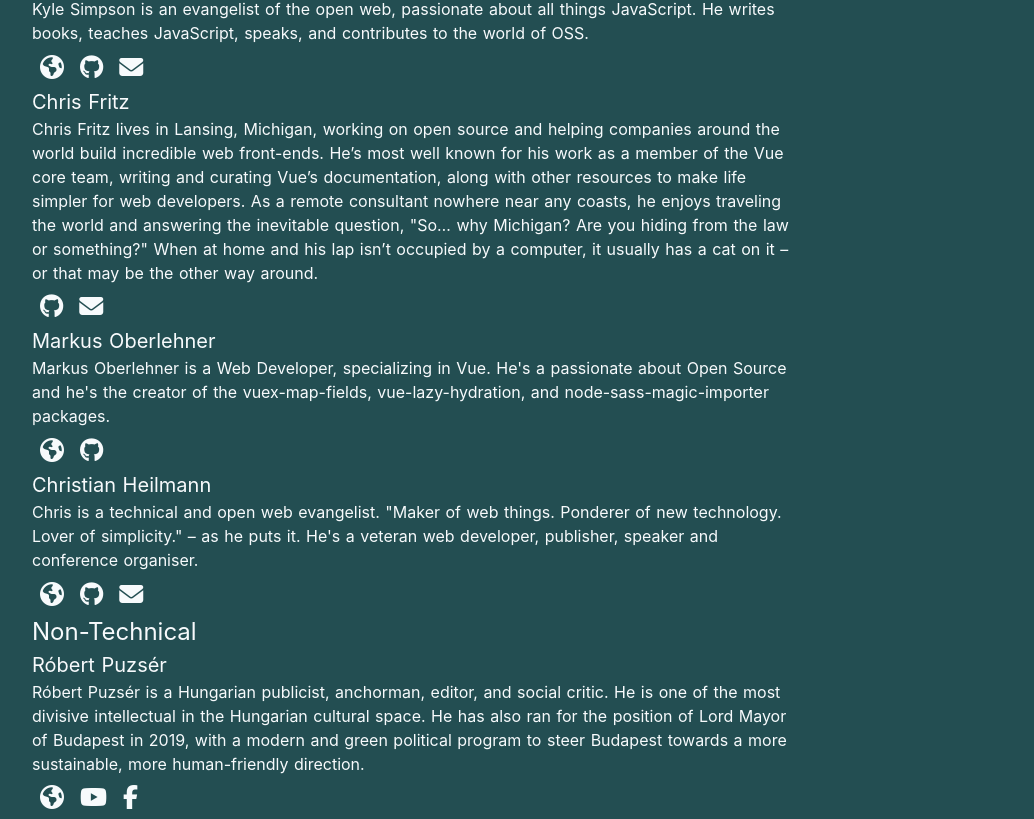
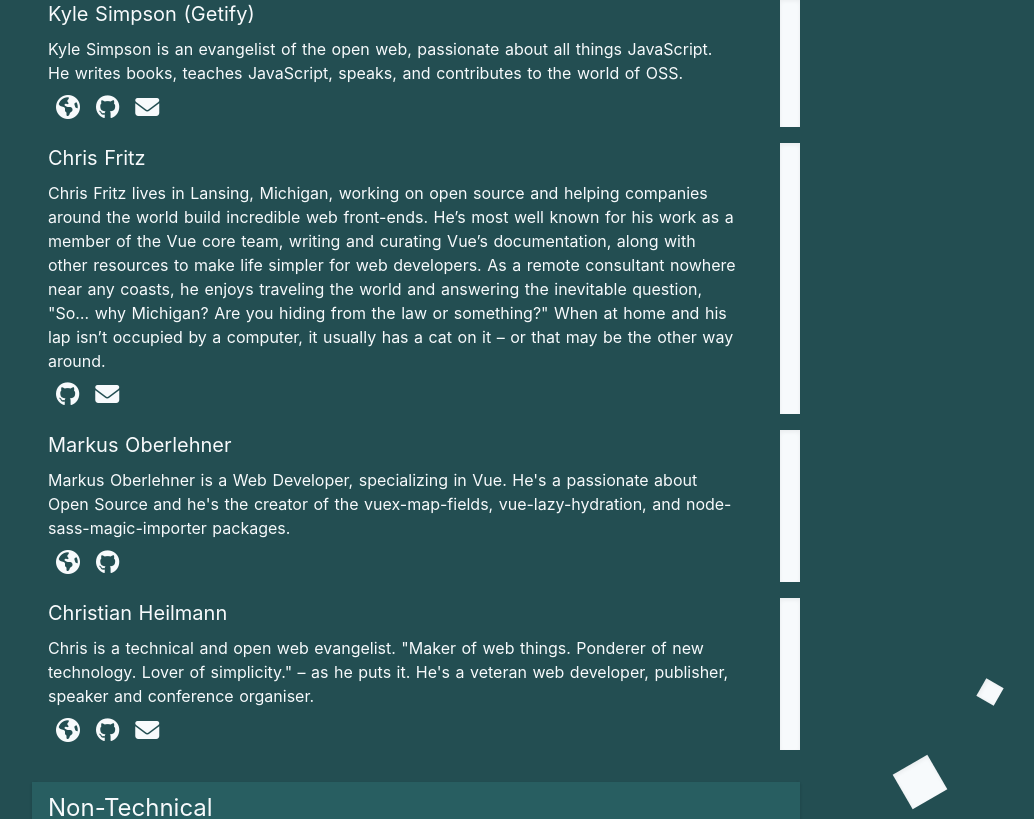
Before and after one commit to elasticmind/homepage, a Nuxt app: page / in a window 1280 px wide. Shown: the part 3201-4020 px from the top of the page, without its empty margins (224-1258 px from the left). Built offline with nearby package versions, Linux system fonts and the light colour scheme.

Commit message:
Refactor People component

```diff
--- /dev/null
+++ b/components/BasePerson.vue
@@ -0,0 +1,31 @@
+<template>
+  <section>
+    <header>
+      <h2 class="text-xl mb-2">
+        <slot name="header" />
+      </h2>
+    </header>
+    <article>
+      <slot name="description" />
+    </article>
+    <person-contacts :contacts="contacts" />
+  </section>
+</template>
+
+<script>
+import PersonContacts from '@/components/PersonContacts'
+
+export default {
+  components: {
+    PersonContacts
+  },
+  props: {
+    contacts: {
+      type: Array,
+      default: () => []
+    }
+  }
+}
+</script>
+
+<style></style>
--- a/components/People.vue
+++ b/components/People.vue
@@ -6,299 +6,182 @@
     <template slot="content">
       <section>
         <header>
-          <h1 class="text-2xl">
+          <h1 class="header">
             Technical
           </h1>
         </header>
         <ul class="text-base">
-          <li>
-            <header>
-              <h2 class="text-xl">
+          <li class="person">
+            <base-person
+              :contacts="[
+                { url: 'https://getify.com/', iconClass: 'fa-globe' },
+                { url: 'https://github.com/getify', iconClass: 'fa-github' },
+                { url: 'mail:getify@gmail.com', iconClass: 'fa-envelope' }
+              ]"
+            >
+              <template slot="header">
                 Kyle Simpson (Getify)
-              </h2>
-            </header>
-            <article>
+              </template>
+              <template slot="description">
                 <p>
-                Kyle Simpson is an evangelist of the open web, passionate about
-                all things JavaScript. He writes books, teaches JavaScript,
-                speaks, and contributes to the world of OSS.
+                  Kyle Simpson is an evangelist of the open web, passionate
+                  about all things JavaScript. He writes books, teaches
+                  JavaScript, speaks, and contributes to the world of OSS.
                 </p>
-            </article>
-            <ul class="flex">
-              <li class="m-2">
-                <a href="https://getify.com/">
-                  <div class="w-full h-full rounded-full">
-                    <i
-                      class="fa fa-globe m-auto text-2xl align-middle"
-                      aria-hidden="true"
+              </template>
+            </base-person>
+          </li>
+          <li class="person">
+            <base-person
+              :contacts="[
+                {
+                  url: 'https://github.com/chrisvfritz',
+                  iconClass: 'fa-github'
+                },
+                { url: 'mail:chrisvfritz@gmail.com', iconClass: 'fa-envelope' }
+              ]"
             >
-                    </i>
-                  </div>
-                </a>
-              </li>
-              <li class="m-2">
-                <a href="https://github.com/getify">
-                  <div class="w-full h-full rounded-full">
-                    <i
-                      class="fa fa-github m-auto text-2xl align-middle"
-                      aria-hidden="true"
-                    >
-                    </i>
-                  </div>
-                </a>
-              </li>
-              <li class="m-2">
-                <a href="mail:getify@gmail.com">
-                  <div class="w-full h-full rounded-full">
-                    <i
-                      class="fa fa-envelope m-auto text-2xl align-middle"
-                      aria-hidden="true"
-                    >
-                    </i>
-                  </div>
-                </a>
-              </li>
-            </ul>
-          </li>
-          <li>
-            <header>
-              <h2 class="text-xl">
+              <template slot="header">
                 Chris Fritz
-              </h2>
-            </header>
-            <article>
+              </template>
+              <template slot="description">
                 <p>
                   Chris Fritz lives in Lansing, Michigan, working on open source
                   and helping companies around the world build incredible web
-                front-ends. He’s most well known for his work as a member of the
-                Vue core team, writing and curating Vue’s documentation, along
-                with other resources to make life simpler for web developers. As
-                a remote consultant nowhere near any coasts, he enjoys traveling
-                the world and answering the inevitable question, "So… why
-                Michigan? Are you hiding from the law or something?" When at
-                home and his lap isn’t occupied by a computer, it usually has a
-                cat on it &ndash; or that may be the other way around.
+                  front-ends. He’s most well known for his work as a member of
+                  the Vue core team, writing and curating Vue’s documentation,
+                  along with other resources to make life simpler for web
+                  developers. As a remote consultant nowhere near any coasts, he
+                  enjoys traveling the world and answering the inevitable
+                  question, "So… why Michigan? Are you hiding from the law or
+                  something?" When at home and his lap isn’t occupied by a
+                  computer, it usually has a cat on it &ndash; or that may be
+                  the other way around.
                 </p>
-            </article>
-            <ul class="flex">
-              <li class="m-2">
-                <a href="https://github.com/chrisvfritz">
-                  <div class="w-full h-full rounded-full">
-                    <i
-                      class="fa fa-github m-auto text-2xl align-middle"
-                      aria-hidden="true"
+              </template>
+            </base-person>
+          </li>
+          <li class="person">
+            <base-person
+              :contacts="[
+                {
+                  url: 'https://markus.oberlehner.net/',
+                  iconClass: 'fa-globe'
+                },
+                {
+                  url: 'https://github.com/maoberlehner',
+                  iconClass: 'fa-github'
+                }
+              ]"
             >
-                    </i>
-                  </div>
-                </a>
-              </li>
-              <li class="m-2">
-                <a href="mail:chrisvfritz@gmail.com">
-                  <div class="w-full h-full rounded-full">
-                    <i
-                      class="fa fa-envelope m-auto text-2xl align-middle"
-                      aria-hidden="true"
-                    >
-                    </i>
-                  </div>
-                </a>
-              </li>
-            </ul>
-          </li>
-          <li>
-            <header>
-              <h2 class="text-xl">
+              <template slot="header">
                 Markus Oberlehner
-              </h2>
-            </header>
-            <article>
+              </template>
+              <template slot="description">
                 <p>
-                Markus Oberlehner is a Web Developer, specializing in Vue. He's
-                a passionate about Open Source and he's the creator of the
-                vuex-map-fields, vue-lazy-hydration, and
+                  Markus Oberlehner is a Web Developer, specializing in Vue.
+                  He's a passionate about Open Source and he's the creator of
+                  the vuex-map-fields, vue-lazy-hydration, and
                   node-sass-magic-importer packages.
                 </p>
-            </article>
-            <ul class="flex">
-              <li class="m-2">
-                <a href="https://markus.oberlehner.net/">
-                  <div class="w-full h-full rounded-full">
-                    <i
-                      class="fa fa-globe m-auto text-2xl align-middle"
-                      aria-hidden="true"
+              </template>
+            </base-person>
+          </li>
+          <li class="person">
+            <base-person
+              :contacts="[
+                {
+                  url: 'https://christianheilmann.com/',
+                  iconClass: 'fa-globe'
+                },
+                { url: 'http://github.com/codepo8', iconClass: 'fa-github' },
+                {
+                  url: 'mail:chris@christianheilmann.com',
+                  iconClass: 'fa-envelope'
+                }
+              ]"
             >
-                    </i>
-                  </div>
-                </a>
-              </li>
-              <li class="m-2">
-                <a href="https://github.com/maoberlehner">
-                  <div class="w-full h-full rounded-full">
-                    <i
-                      class="fa fa-github m-auto text-2xl align-middle"
-                      aria-hidden="true"
-                    >
-                    </i>
-                  </div>
-                </a>
-              </li>
-            </ul>
-          </li>
-          <li>
-            <header>
-              <h2 class="text-xl">
+              <template slot="header">
                 Christian Heilmann
-              </h2>
-            </header>
-            <article>
+              </template>
+              <template slot="description">
                 <p>
                   Chris is a technical and open web evangelist. "Maker of web
                   things. Ponderer of new technology. Lover of simplicity."
-                &ndash; as he puts it. He's a veteran web developer, publisher,
-                speaker and conference organiser.
+                  &ndash; as he puts it. He's a veteran web developer,
+                  publisher, speaker and conference organiser.
                 </p>
-            </article>
-            <ul class="flex">
-              <li class="m-2">
-                <a href="https://christianheilmann.com/">
-                  <div class="w-full h-full rounded-full">
-                    <i
-                      class="fa fa-globe m-auto text-2xl align-middle"
-                      aria-hidden="true"
-                    >
-                    </i>
-                  </div>
-                </a>
-              </li>
-              <li class="m-2">
-                <a href="http://github.com/codepo8">
-                  <div class="w-full h-full rounded-full">
-                    <i
-                      class="fa fa-github m-auto text-2xl align-middle"
-                      aria-hidden="true"
-                    >
-                    </i>
-                  </div>
-                </a>
-              </li>
-              <li class="m-2">
-                <a href="mail:chris@christianheilmann.com">
-                  <div class="w-full h-full rounded-full">
-                    <i
-                      class="fa fa-envelope m-auto text-2xl align-middle"
-                      aria-hidden="true"
-                    >
-                    </i>
-                  </div>
-                </a>
-              </li>
-            </ul>
+              </template>
+            </base-person>
           </li>
         </ul>
       </section>
-      <section>
+      <section class="mt-8">
         <header>
-          <h1>
+          <h1 class="header">
             Non-Technical
           </h1>
         </header>
-        <ul>
-          <li>
-            <header>
-              <h2 class="text-xl">
+        <ul class="text-base">
+          <li class="person">
+            <base-person
+              :contacts="[
+                { url: 'http://puzser.hu/', iconClass: 'fa-globe' },
+                {
+                  url:
+                    'https://www.youtube.com/channel/UC7ivXUYaRoZb5WDLKksETUA',
+                  iconClass: 'fa-youtube'
+                },
+                {
+                  url: 'https://www.facebook.com/Robert.Puzser',
+                  iconClass: 'fa-facebook'
+                }
+              ]"
+            >
+              <template slot="header">
                 Róbert Puzsér
-              </h2>
-            </header>
-            <article>
+              </template>
+              <template slot="description">
                 <p>
                   Róbert Puzsér is a Hungarian publicist, anchorman, editor, and
                   social critic. He is one of the most divisive intellectual in
                   the Hungarian cultural space. He has also ran for the position
                   of Lord Mayor of Budapest in 2019, with a modern and green
-                political program to steer Budapest towards a more sustainable,
-                more human-friendly direction.
+                  political program to steer Budapest towards a more
+                  sustainable, more human-friendly direction.
                 </p>
-            </article>
-            <ul class="flex">
-              <li class="m-2">
-                <a href="http://puzser.hu/">
-                  <div class="w-full h-full rounded-full">
-                    <i
-                      class="fa fa-globe m-auto text-2xl align-middle"
-                      aria-hidden="true"
+              </template>
+            </base-person>
+          </li>
+          <li class="person">
+            <base-person
+              :contacts="[
+                {
+                  url: 'https://www.jordanbpeterson.com/',
+                  iconClass: 'fa-globe'
+                },
+                {
+                  url: 'https://www.youtube.com/user/JordanPetersonVideos',
+                  iconClass: 'fa-youtube'
+                }
+              ]"
             >
-                    </i>
-                  </div>
-                </a>
-              </li>
-              <li class="m-2">
-                <a
-                  href="https://www.youtube.com/channel/UC7ivXUYaRoZb5WDLKksETUA"
-                >
-                  <div class="w-full h-full rounded-full">
-                    <i
-                      class="fa fa-youtube m-auto text-2xl align-middle"
-                      aria-hidden="true"
-                    >
-                    </i>
-                  </div>
-                </a>
-              </li>
-              <li class="m-2">
-                <a href="https://www.facebook.com/Robert.Puzser">
-                  <div class="w-full h-full rounded-full">
-                    <i
-                      class="fa fa-facebook m-auto text-2xl align-middle"
-                      aria-hidden="true"
-                    >
-                    </i>
-                  </div>
-                </a>
-              </li>
-            </ul>
-          </li>
-          <li>
-            <header>
-              <h2 class="text-xl">
+              <template slot="header">
                 Jordan Peterson
-              </h2>
-            </header>
-            <article>
+              </template>
+              <template slot="description">
                 <p>
                   Jordan Peterson is a Canadian clinical psychologist and a
                   professor of psychology at the University of Toronto. He's the
                   author of Maps of Meaning: The Architecture of Belief, and 12
                   Rules for Life: An Antidote to Chaos. He actively criticizes
-                certain political extremities and is always willing to describe
-                and analyze cultural problems in their full spectrum and depth.
-                He maintains an active presence on YouTube, with hundreds of
-                hours of lectures.
+                  certain political extremities and is always willing to
+                  describe and analyze cultural problems in their full spectrum
+                  and depth. He maintains an active presence on YouTube, with
+                  hundreds of hours of lectures.
                 </p>
-            </article>
-            <ul class="flex">
-              <li class="m-2">
-                <a href="https://www.jordanbpeterson.com/">
-                  <div class="w-full h-full rounded-full">
-                    <i
-                      class="fa fa-globe m-auto text-2xl align-middle"
-                      aria-hidden="true"
-                    >
-                    </i>
-                  </div>
-                </a>
-              </li>
-              <li class="m-2">
-                <a href="https://www.youtube.com/user/JordanPetersonVideos">
-                  <div class="w-full h-full rounded-full">
-                    <i
-                      class="fa fa-youtube m-auto text-2xl align-middle"
-                      aria-hidden="true"
-                    >
-                    </i>
-                  </div>
-                </a>
-              </li>
-            </ul>
+              </template>
+            </base-person>
           </li>
         </ul>
       </section>
@@ -308,12 +191,63 @@
 
 <script>
 import BaseSection from '~/components/BaseSection'
+import BasePerson from '~/components/BasePerson'
 
 export default {
   components: {
-    BaseSection
+    BaseSection,
+    BasePerson
   }
 }
 </script>
 
-<style></style>
+<style lang="less">
+.header {
+  @apply text-2xl shadow p-2 pl-4 relative;
+  background-color: theme('colors.teal.800');
+
+  &::before,
+  &::after {
+    display: block;
+    content: '';
+    position: absolute;
+    background-color: theme('colors.gray.100');
+    @apply shadow-inner;
+  }
+
+  &::before {
+    width: 40px;
+    height: 40px;
+    right: -140px;
+    top: -20px;
+    transform: rotateZ(-30deg);
+  }
+
+  &::after {
+    width: 20px;
+    height: 20px;
+    right: -200px;
+    top: -100px;
+    transform: rotateZ(-60deg);
+  }
+}
+
+.person {
+  position: relative;
+  @apply pl-4 pr-16 mt-4;
+}
+
+.person::before,
+.person::after {
+  display: block;
+  content: '';
+  position: absolute;
+  width: 20px;
+  height: 100%;
+  top: 0;
+  right: 0;
+  background-color: theme('colors.teal.800');
+  background-color: theme('colors.gray.100');
+  @apply shadow-inner;
+}
+</style>
--- /dev/null
+++ b/components/PersonContacts.vue
@@ -0,0 +1,29 @@
+<template>
+  <ul class="flex">
+    <li v-for="contact in contacts" :key="contact.url" class="m-2">
+      <a :href="contact.url">
+        <div class="w-full h-full rounded-full">
+          <i
+            class="fa m-auto text-2xl align-middle"
+            :class="contact.iconClass"
+            aria-hidden="true"
+          >
+          </i>
+        </div>
+      </a>
+    </li>
+  </ul>
+</template>
+
+<script>
+export default {
+  props: {
+    contacts: {
+      type: Array,
+      default: () => []
+    }
+  }
+}
+</script>
+
+<style></style>
```
Lines whose indentation alone changed are shown as unchanged.
